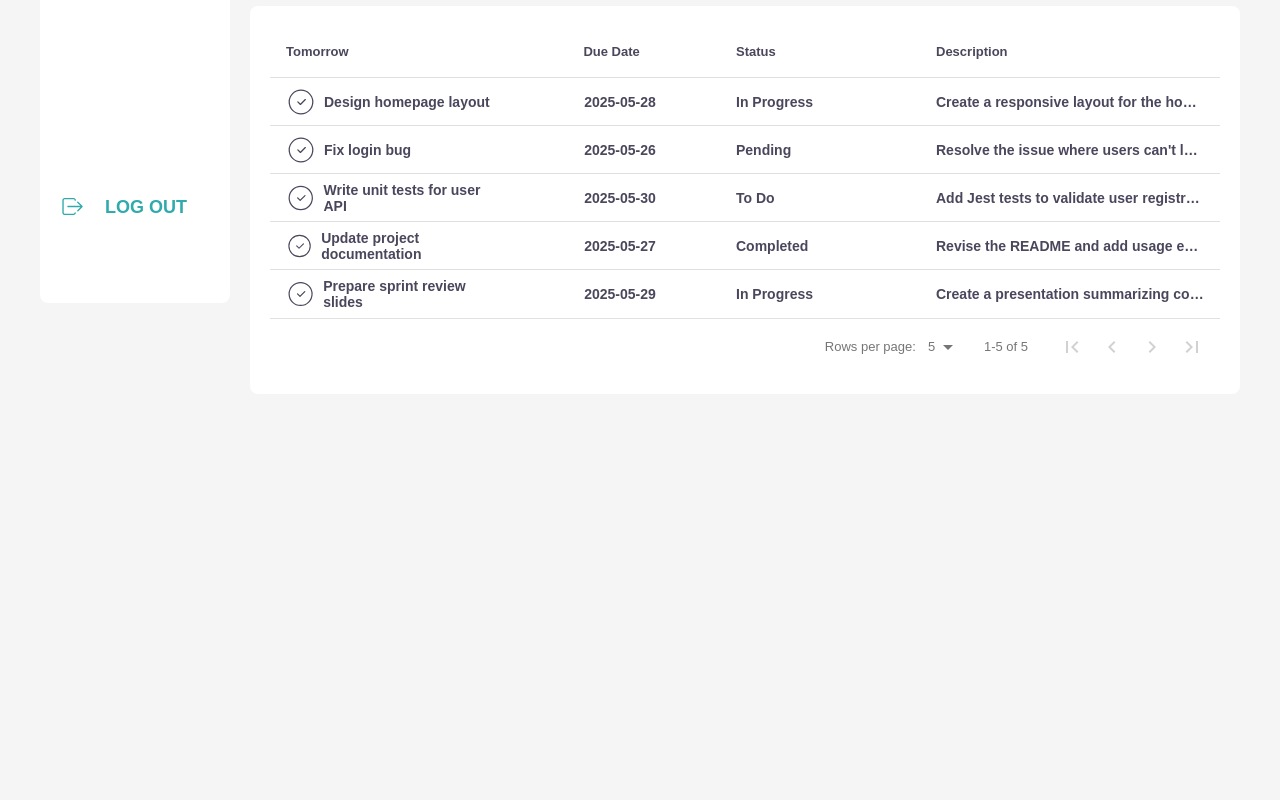
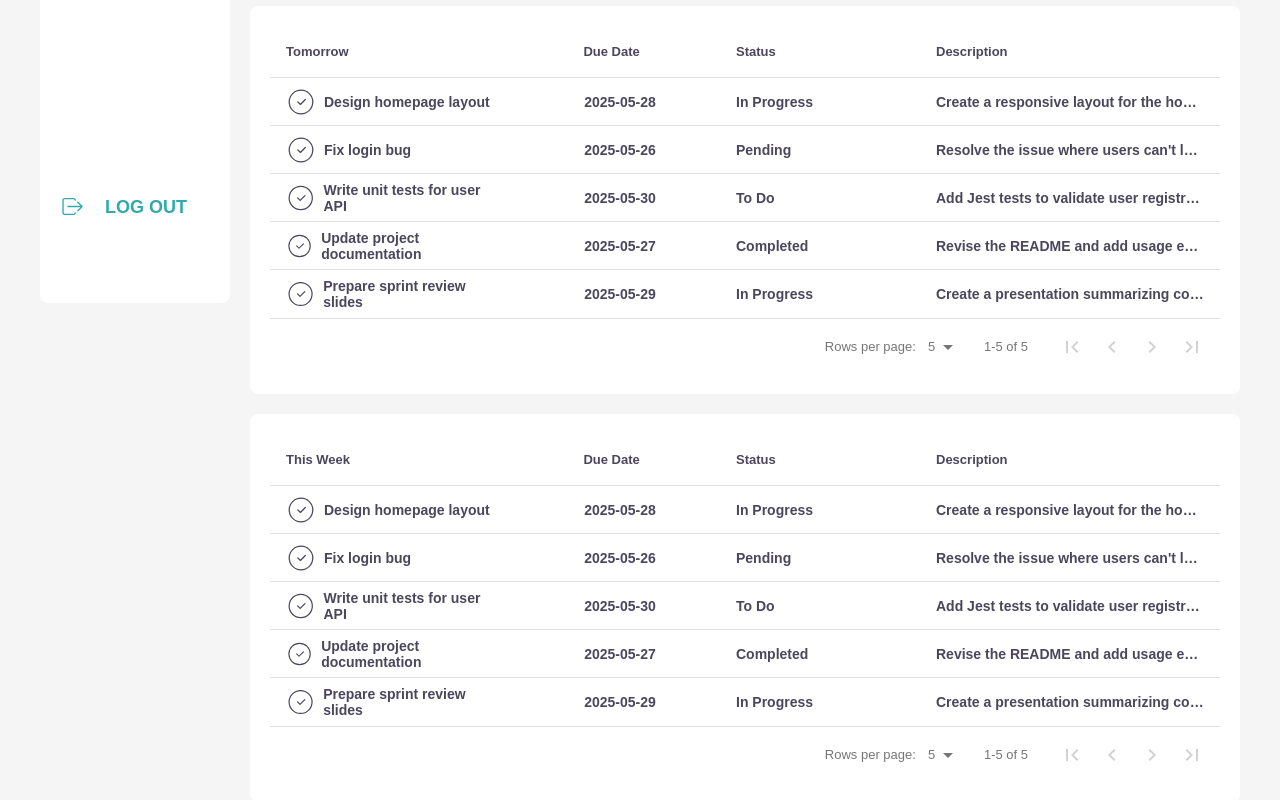
Before and after one commit to lahiruyasas7/Personal-Task-Manger-FE, a Next.js app: page /my-tasks in a window 1280 px wide. Shown: the part 537-1337 px from the top of the page. Before the commit the page ends 971 px from the top, so only its background shows below. Built offline with nearby package versions, Linux system fonts and the light colour scheme.

Commit message:
added ThiWeekTasks component

```diff
--- a/src/app/my-tasks/page.tsx
+++ b/src/app/my-tasks/page.tsx
@@ -1,13 +1,15 @@
-'use client'
+"use client";
 import React from "react";
 import TodayTasks from "../components/MyTasks/TodayTasks";
 import TomorrowTasks from "../components/MyTasks/TomorrowTasks";
+import ThisWeekTasks from "../components/MyTasks/ThisWeekTasks";
 
 function MyTasks() {
   return (
     <div className="flex flex-col">
       <TodayTasks />
-      <TomorrowTasks/>
+      <TomorrowTasks />
+      <ThisWeekTasks />
     </div>
   );
 }
```
